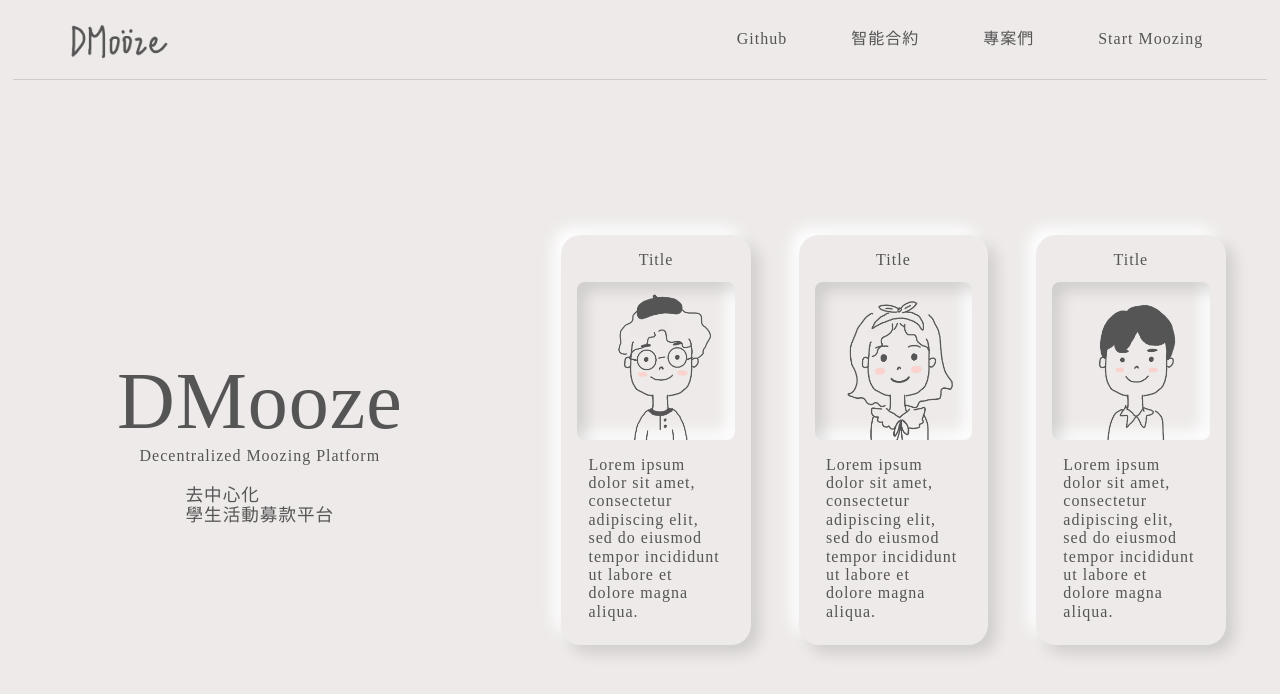
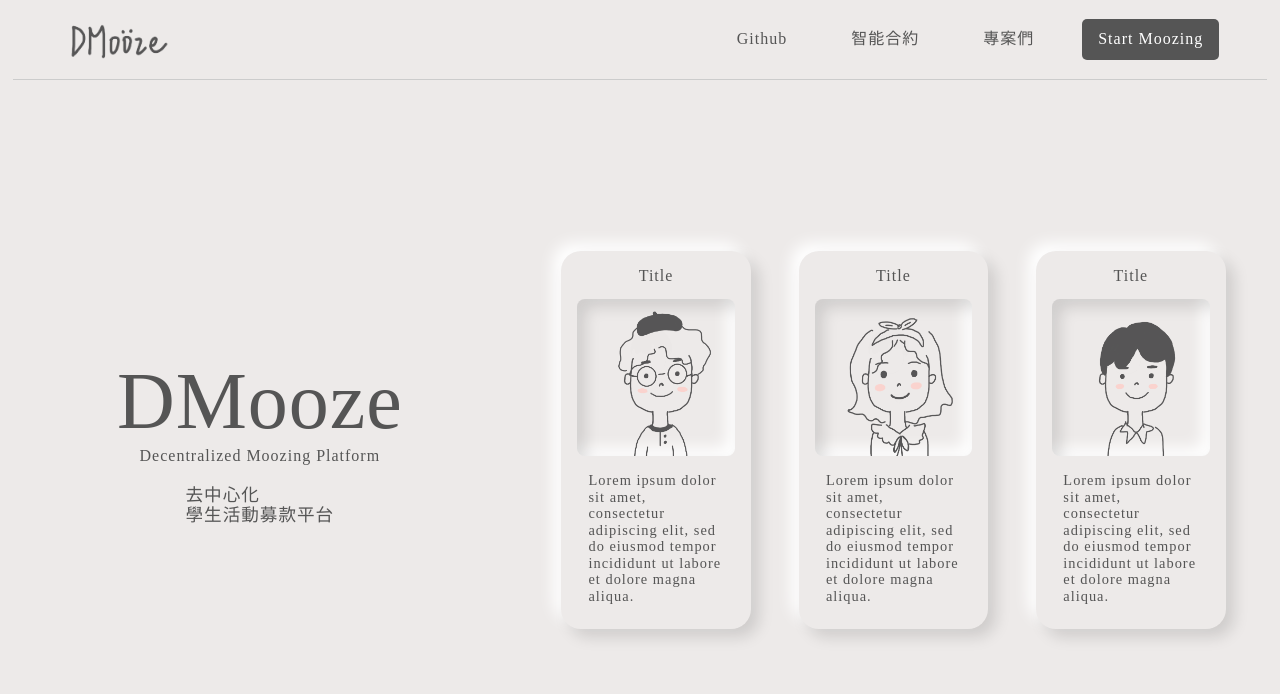
Before and after one commit to curry0622/DMooze-Frontend, a React (Create React App) app: page / in a window 1280 px wide. Shown: the top 694 px of the page. Built offline with nearby package versions, Linux system fonts and the light colour scheme.

Commit message:
feat: new style of some nav links

```diff
--- a/src/components/nav/index.jsx
+++ b/src/components/nav/index.jsx
@@ -4,12 +4,12 @@
 
 const Nav = () => (
   <div className={classNames('nav-container')}>
-    <NavLink path="/" name="DMooze" />
+    <NavLink path="/" name="DMooze" type="--home" />
     <div className={classNames('nav-links')}>
       <NavLink path="/projects" name="Github" />
       <NavLink path="/projects" name="智能合約" />
       <NavLink path="/projects" name="專案們" />
-      <NavLink path="/mooze" name="Start Moozing" />
+      <NavLink path="/mooze" name="Start Moozing" type="--mooze" />
     </div>
   </div>
 );
--- a/src/components/nav/link.jsx
+++ b/src/components/nav/link.jsx
@@ -3,11 +3,8 @@
 import { Link } from 'react-router-dom';
 import PropTypes from 'prop-types';
 
-const NavLink = ({ path, name }) => (
-  <Link
-    to={path}
-    className={classNames(`nav-link--${path === '/' ? 'home' : 'others'}`)}
-  >
+const NavLink = ({ path, name, type }) => (
+  <Link to={path} className={classNames(`nav-link${type}`)}>
     {path === '/' ? (
       <img
         className={classNames('nav-logo')}
@@ -23,6 +20,11 @@
 NavLink.propTypes = {
   path: PropTypes.string.isRequired,
   name: PropTypes.string.isRequired,
+  type: PropTypes.string,
+};
+
+NavLink.defaultProps = {
+  type: '',
 };
 
 export default NavLink;
--- a/src/scss/components/home/_card.scss
+++ b/src/scss/components/home/_card.scss
@@ -22,4 +22,5 @@
 .home-card-description {
   margin-top: 0.5rem;
   padding: 0.5rem 0.7rem;
+  font-size: 0.9rem;
 }
--- a/src/scss/components/nav/_link.scss
+++ b/src/scss/components/nav/_link.scss
@@ -10,10 +10,37 @@
 .nav-logo {
   width: 120px;
   object-fit: contain;
-  // border: red solid 1px;
+  transition: all ease 0.4s;
+
+  &:hover {
+    filter: drop-shadow(0 0 2px rgba(0, 0, 0, 0.3));
+    transform: scale(1.1);
+  }
 }
 
-.nav-link--others {
+.nav-link--mooze {
+  @include flex(row, center, center);
+
+  margin-left: 2rem;
+  padding: 0.7rem 1rem;
+  text-align: center;
+  color: #fff;
+  background-color: #555;
+  border-radius: 5px;
+  transition: all ease 0.4s;
+
+  &:hover {
+    @include neumorphism-convex-strong();
+
+    transform: scale(1.05);
+  }
+
+  &:active {
+    transform: scale(0.9);
+  }
+}
+
+.nav-link {
   @include flex(row, center, center);
 
   margin-left: 2rem;
```
